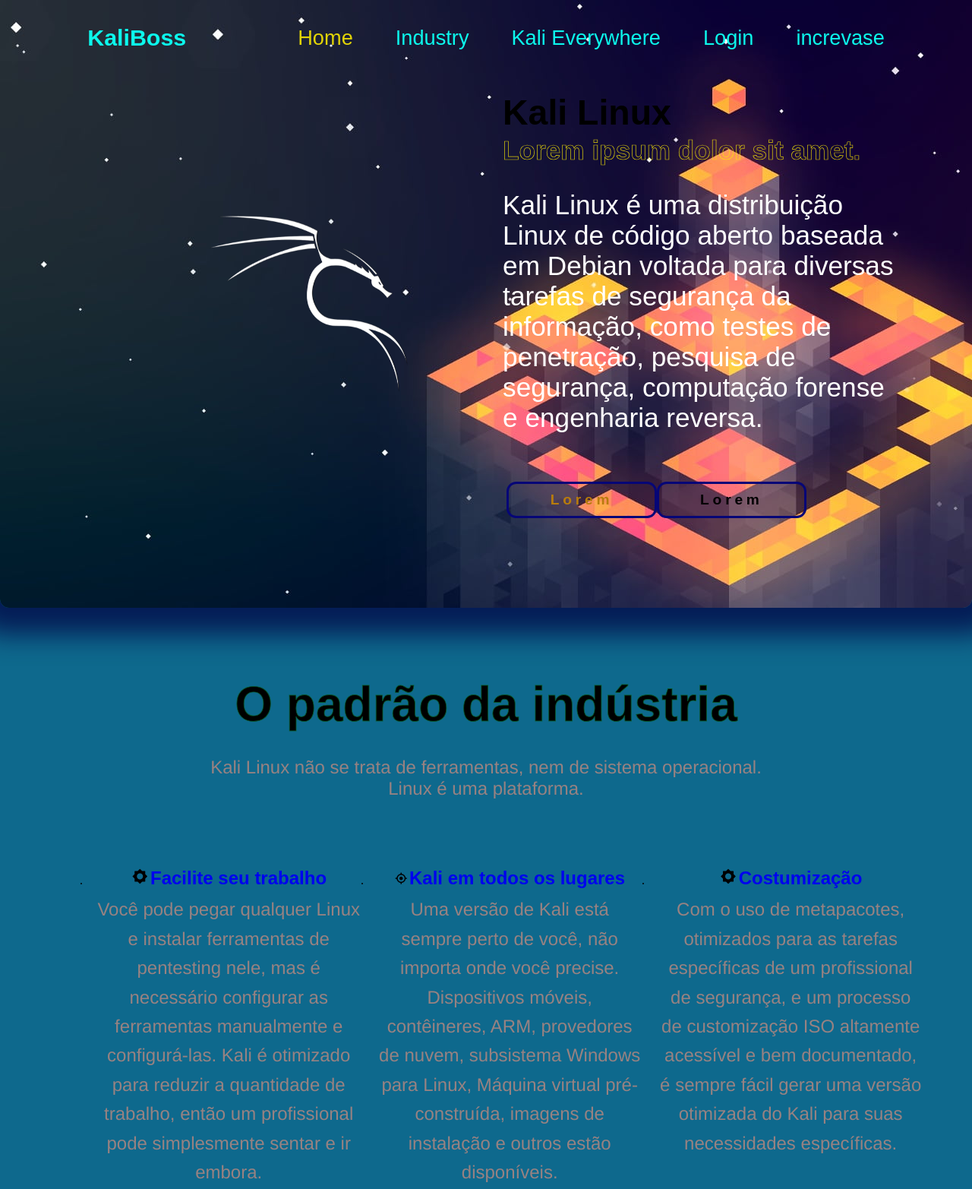
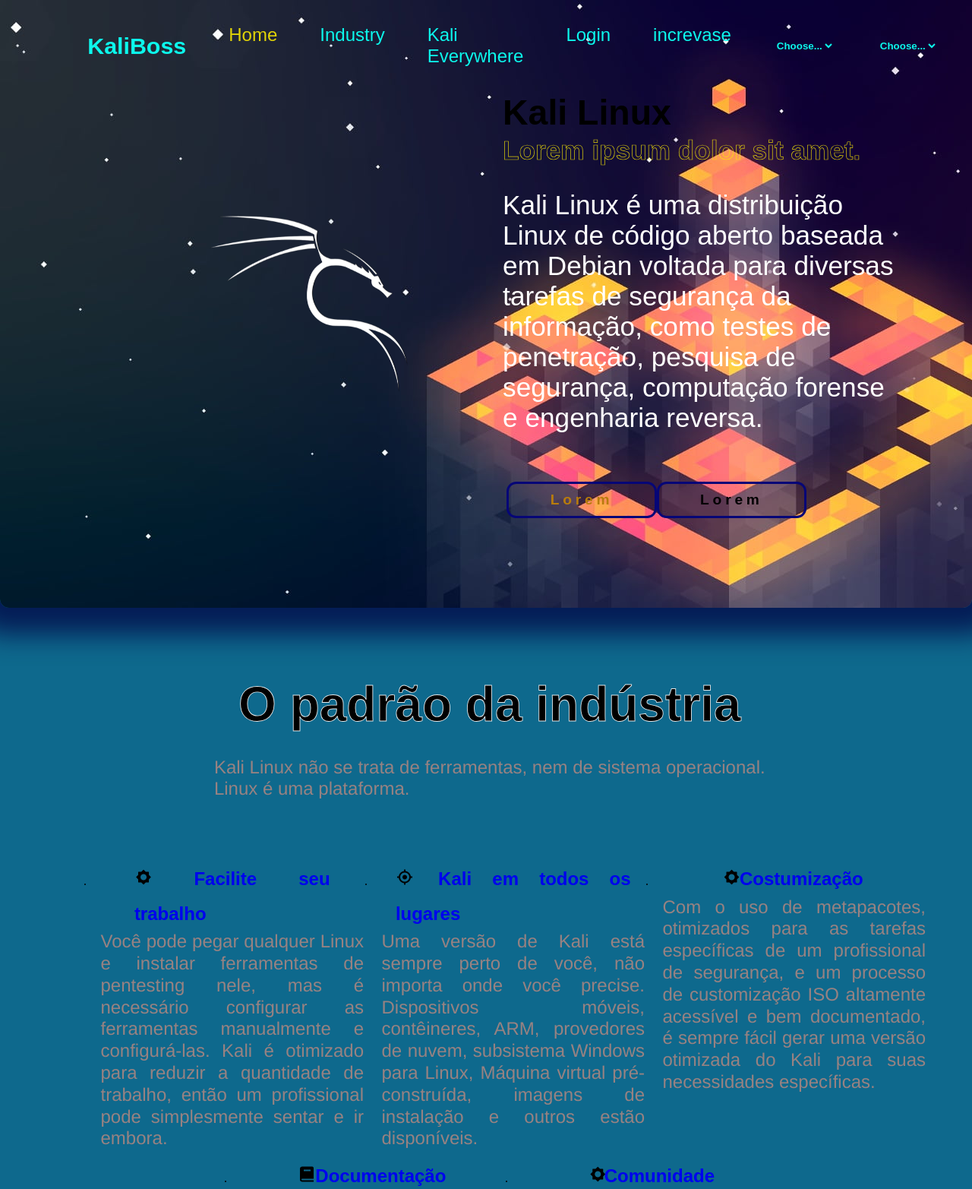
Before and after one commit to brjhon/Aula_pythoney, a plain HTML site: page Pythone/Programação font-End/Aula-6/index.html in a window 1280 px wide. Shown: the top 1565 px of the page at 76% size. Drawn offline with nearby package versions, Linux system fonts and the light colour scheme.

Commit message:
Atualização-7

```diff
--- a/Pythone/Programação font-End/Aula-6/css/index.css
+++ b/Pythone/Programação font-End/Aula-6/css/index.css
@@ -39,10 +39,11 @@
     display: flex;
     /* position: relative; */
     /* float: left; */
+
 }
 
 .navbar a {
-    font-size: 1.7rem;
+    font-size: 1.5rem;
     color: var(--text-blo);
     font-weight: 500;
     margin-left: 3.5rem;
@@ -52,6 +53,23 @@
 .navbar a:hover,
 .navbar a.active{
     color: rgb(226, 212, 7);
+}
+
+.navbar .form{
+    display: flex;
+    background-color: transparent;
+    border-color: transparent;
+    margin-left: 3.5rem;
+    font-weight: 900;
+    color: #0cf8ec;
+
+
+}
+.navbar .tabela{
+    display: flex;
+    background-color: transparent;
+    border-color: transparent;
+    color:rgb(151, 130, 130) ;
 }
 
 #menu-icon{
@@ -238,6 +256,7 @@
     flex-direction: column;
     margin-top: 10%;
     padding-top: 7%;
+    padding-left: 2%;
     gap: 2rem;
     border-radius:  0rem 0px 5rem 5rem;
     flex-wrap: wrap;
@@ -250,14 +269,8 @@
     line-height: normal;
     font-size: 4rem;
     /* color: rgb(255, 255, 255); */
-    -webkit-text-stroke: .9px rgba(8, 92, 43, 0.89);
+    -webkit-text-stroke: .9px rgba(255, 255, 255, 0.89);
 }
-/* #Industry h4{
-  text-align: center;
-  line-height: normal;
-  font-size: 3rem;
-  color: white;
-} */
 
 #Industry p{
     font-size: 20px;
@@ -308,6 +321,7 @@
 
 #Industry #ip{
     font-size: x-large;
+    width: 11%;
 }
 
 #Industry a{
@@ -322,6 +336,9 @@
 
 #Industry p{
     font-size: x-large;
+    text-align: justify;
+    line-height: 1.2;
+
 }
 
 #Industry a h4{
@@ -349,7 +366,7 @@
 
 /* -----------------------Parte três------------------ */
 .caixatop{
-    width: 100%;
+    width: 97%;
     height: auto;
     box-shadow: #040522 0px 0px 20px 20px;
     border-radius: 12px 12px 12px 12px ;
@@ -367,11 +384,13 @@
     justify-content: center;
     margin-left: 2rem;
     width: 380px;
+    height: auto;
     box-shadow: 20px 20px 20px 20px rgba(0, 0, 0, 0.63);
     border-color: #04054b;
     padding: 45px;
     overflow: hidden;
     border-radius: 10px;
+
     transition: all 0.5s cubic-bezier(0.23, 1, 0.320, 1);
 
   }
@@ -380,6 +399,7 @@
     display: flex;
     flex-direction: column;
     align-items: flex-start;
+
     gap: 20px;
     color: #e8e8e8;
     transition: all 0.5s cubic-bezier(0.23, 1, 0.320, 1);
@@ -402,6 +422,7 @@
   #Kali-Everywhere p {
     line-height: 1.5;
     color: #f7f7f7;
+    text-align: justify;
   }
 
   .content .btn {
--- a/Pythone/Programação font-End/Aula-6/index.html
+++ b/Pythone/Programação font-End/Aula-6/index.html
@@ -19,13 +19,26 @@
         <nav class="navbar">
           <a href="index.html" class="active">Home</a>
             <a href="#Industry">Industry</a>
-            <a href="#Kali Everywhere">Kali Everywhere</a>
+            <a href="#Kali-Everywhere">Kali Everywhere</a>
             <a href="salalogin.html">Login</a>
             <a href="escrevase.html">increvase</a>
+              <select class="form" id="autoSizingSelect">
+                <option class="tabela" selected>Choose...</option>
+                <option class="tabela" value="1">One</option>
+                <option class="tabela" value="2">Two</option>
+                <option class="tabela" value="3">Three</option>
+              </select>
+
+              <select class="form" id="autoSizingSelect">
+                <option class="tabela" selected>Choose...</option>
+                <option class="tabela" value="1">One</option>
+                <option class="tabela" value="2">Two</option>
+                <option class="tabela" value="3">Three</option>
+              </select>
         </nav>
     </header>
 
-    <section class="home" id="home" style="background: url(imagens/funco.jpg);" ><!-- style="box-shadow: #f7f7f7 12px 12px 12px 12px;" -->
+    <section class="home" id="home" style="background: url(imagens/funco.jpg) no-repeat;" ><!-- style="box-shadow: #f7f7f7 12px 12px 12px 12px;" -->
         <!-- <img class="pop" src="imagens/funco.jpg" alt=""> -->
         <div class="img">
             <img src="imagens/pngwing.com.png" style="width: 25rem;height: 20rem;"  alt="">
@@ -71,7 +84,7 @@
             <li>
                 <a>
                     <h4>
-                        <i class='bx bx-target-lock'></i>
+                        <i class='bx bx-target-lock'id="ip"></i>
                         <a href="#" style="font-size: x-large;">Kali em todos os lugares</a>
                     </h4>
                 </a>
@@ -93,7 +106,7 @@
             <li>
                 <a>
                     <h4>
-                        <i class='bx bxs-book'></i>
+                        <i class='bx bxs-book'id="ip"></i>
                         <a href="#" style="font-size: x-large;">Documentação</a>
                     </h4>
                 </a>
@@ -209,8 +222,9 @@
           </div>
 
     </div>
+</section>
 
-
+<section id="">
 
 </section>
 
```
Also changed, not shown: Pythone/Programação font-End/Aula-6/salalogin.html (+1 -1 lines).
